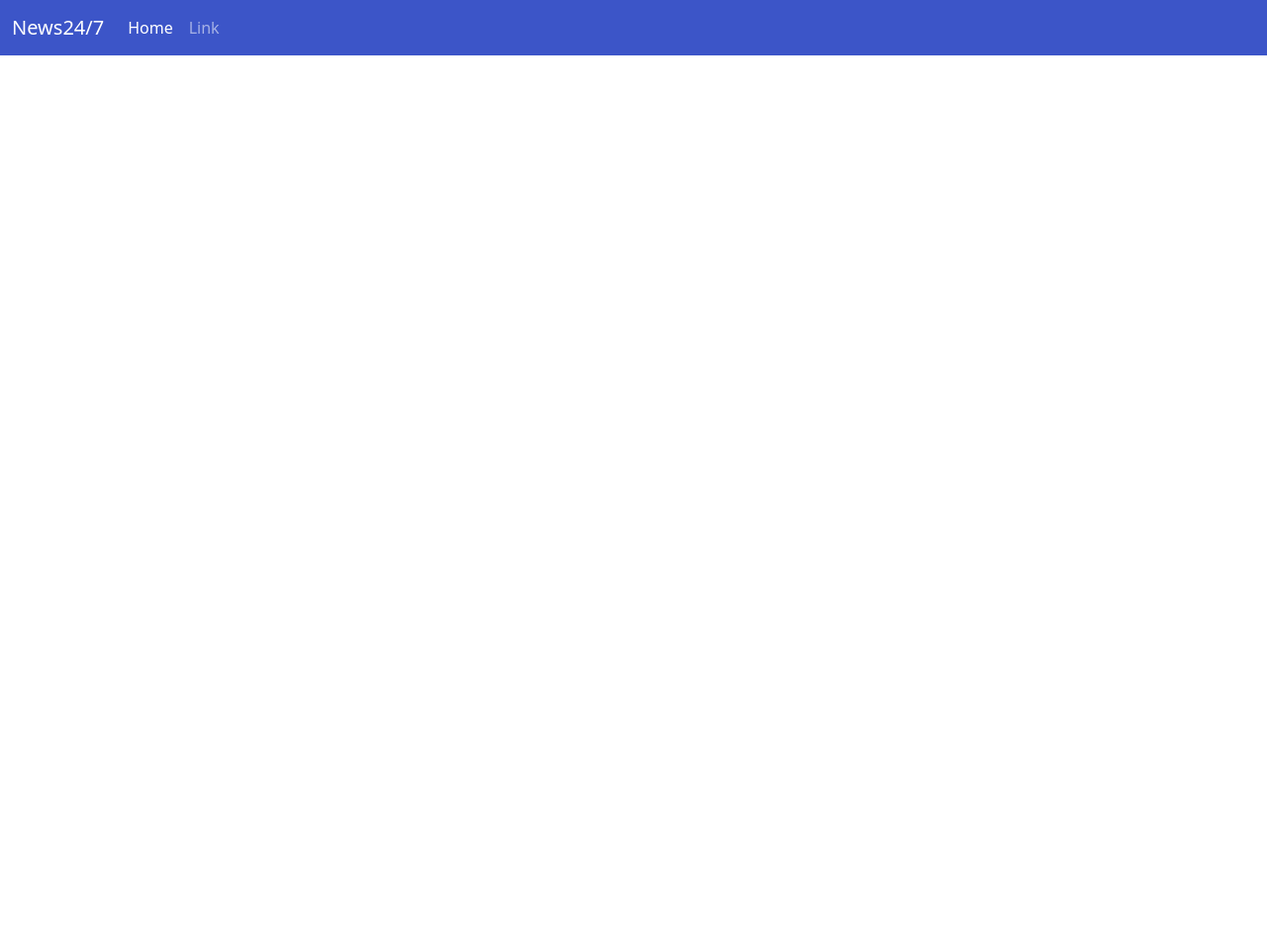
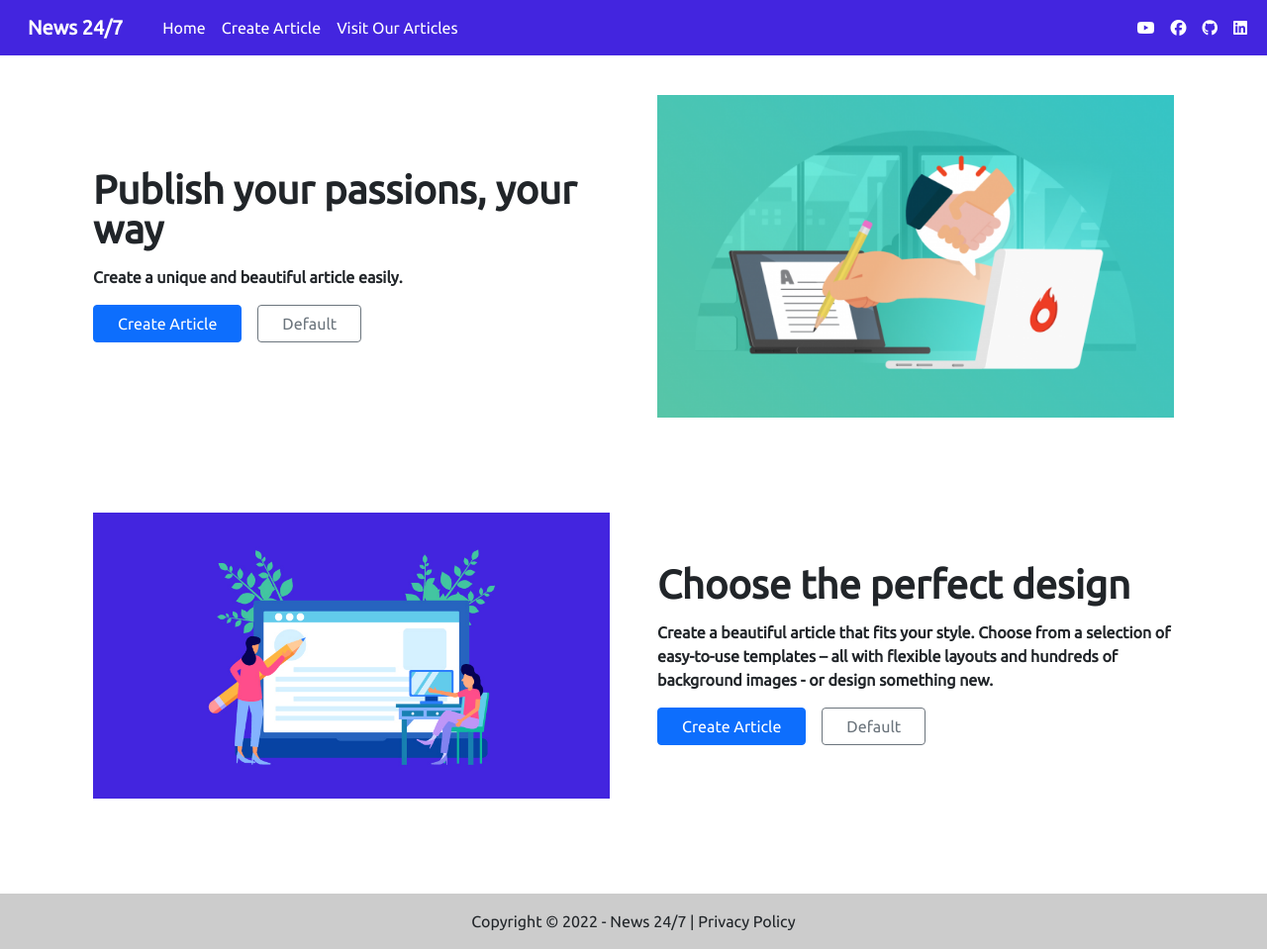
Before and after one commit to ShreyasBhumkar/News_APP, a Django app: page / in a window 1280 px wide. Shown: the whole page at 99% size. Before the commit the page ends 56 px from the top, so only its background shows below. Run offline with Django 4.2, Linux system fonts and the light colour scheme; some libraries are stand-ins or nearby versions.

Commit message:
- New Changes Applied (Home - index,js)   - UI for Home Page is ready   - Created Main Section and Footer   - Woking on Create News functionality

```diff
--- a/news/templates/news/index.html
+++ b/news/templates/news/index.html
@@ -1,20 +1,46 @@
-<!doctype html>
+<!DOCTYPE html>
 <html lang="en">
   <head>
+    {% load static %}
     <!-- Required meta tags -->
-    <meta charset="utf-8">
-    <meta name="viewport" content="width=device-width, initial-scale=1">
+    <meta charset="utf-8" />
+    <meta name="viewport" content="width=device-width, initial-scale=1" />
 
     <!-- Bootstrap CSS -->
-    <link href="https://cdn.jsdelivr.net/npm/bootstrap@5.0.2/dist/css/bootstrap.min.css" rel="stylesheet" integrity="sha384-EVSTQN3/azprG1Anm3QDgpJLIm9Nao0Yz1ztcQTwFspd3yD65VohhpuuCOmLASjC" crossorigin="anonymous">
+    <link
+      href="https://cdn.jsdelivr.net/npm/bootstrap@5.0.2/dist/css/bootstrap.min.css"
+      rel="stylesheet"
+      integrity="sha384-EVSTQN3/azprG1Anm3QDgpJLIm9Nao0Yz1ztcQTwFspd3yD65VohhpuuCOmLASjC"
+      crossorigin="anonymous"
+    />
 
-    <title>Hello, world!</title>
+    <title>Home | News 24/7</title>
+    <link rel="stylesheet" href="{% static 'css/style.css' %}" />
+    <!-- <link rel="stylesheet" href="{% static 'images/ArticleImg.jpg'%}"> -->
+    <link rel="style icon" href="{% static 'images/NewsLogo.png'%}" />
+    <script
+      src="https://kit.fontawesome.com/65931e454e.js"
+      crossorigin="anonymous"
+    ></script>
   </head>
   <body>
-    <nav class="navbar navbar-expand-lg navbar-dark" style="background-color: #3c55c8;">
+    <nav
+      class="navbar navbar-expand-lg navbar-dark d-lg-block fixed-top"
+      style="background-color: #4325df; z-index: 2000"
+    >
       <div class="container-fluid">
-          <a class="navbar-brand" href="/">News24/7</a>
-          <button class="navbar-toggler" type="button" data-bs-toggle="collapse" data-bs-target="#navbarSupportedContent" aria-controls="navbarSupportedContent" aria-expanded="false" aria-label="Toggle navigation">
+        <a class="navbar-brand nav-link" href="/">
+          <strong>News 24/7</strong>
+        </a>
+        <button
+          class="navbar-toggler"
+          type="button"
+          data-bs-toggle="collapse"
+          data-bs-target="#navbarSupportedContent"
+          aria-controls="navbarSupportedContent"
+          aria-expanded="false"
+          aria-label="Toggle navigation"
+        >
           <span class="navbar-toggler-icon"></span>
         </button>
         <div class="collapse navbar-collapse" id="navbarSupportedContent">
@@ -23,12 +49,109 @@
               <a class="nav-link active" aria-current="page" href="#">Home</a>
             </li>
             <li class="nav-item">
-                <a class="nav-link" href="#">Link</a>
+              <a class="nav-link active" aria-current="page" href="#"
+                >Create Article</a
+              >
+            </li>
+            <li class="nav-item">
+              <a class="nav-link active" href="#">Visit Our Articles</a>
+            </li>
+          </ul>
+
+          <ul class="navbar-nav d-flex flex-row">
+            <!-- Icons -->
+            <li class="nav-item me-3 me-lg-0">
+              <a
+                class="nav-link active"
+                href="https://www.youtube.com"
+                rel="nofollow"
+                target="_blank"
+              >
+                <i class="fab fa-youtube"></i>
+              </a>
+            </li>
+            <li class="nav-item me-3 me-lg-0">
+              <a
+                class="nav-link active"
+                href="https://www.facebook.com/mdbootstrap"
+                rel="nofollow"
+                target="_blank"
+              >
+                <i class="fa-brands fa-facebook"></i>
+              </a>
+            </li>
+            <li class="nav-item me-3 me-lg-0">
+              <a
+                class="nav-link active"
+                href="https://github.com/ShreyasBhumkar/News_APP"
+                rel="nofollow"
+                target="_blank"
+              >
+                <i class="fab fa-github"></i>
+              </a>
+            </li>
+            <li class="nav-item me-3 me-lg-0">
+              <a
+                class="nav-link active"
+                href="https://www.linkedin.com/in/shreyas-bhumkar-89b966202/"
+                rel="nofollow"
+                target="_blank"
+              >
+                <i class="fab fa-linkedin"></i>
+              </a>
             </li>
           </ul>
         </div>
       </div>
     </nav>
+
+
+    <!-- <div class="px-4 py-5 my-5 text-center">
+      <h1 class="display-5 fw-bold">Centered hero</h1>
+      <div class="col-lg-6 mx-auto">
+        <p class="lead mb-4">Quickly design and customize responsive mobile-first sites with Bootstrap, the world’s most popular front-end open source toolkit, featuring Sass variables and mixins, responsive grid system, extensive prebuilt components, and powerful JavaScript plugins.</p>
+        <div class="d-grid gap-2 d-sm-flex justify-content-sm-center">
+          <button type="button" class="btn btn-primary btn-lg px-4 gap-3">Primary button</button>
+          <button type="button" class="btn btn-outline-secondary btn-lg px-4">Secondary</button>
+        </div>
+      </div>
+    </div> -->
+
+    <div class="container col-xxl-8 px-4 py-5">
+      <div class="row flex-lg-row-reverse align-items-center g-5 py-5">
+        <div class="col-10 col-sm-8 col-lg-6">
+          <img src="{% static 'images/news1.png' %}" class="d-block mx-lg-auto img-fluid" alt="Bootstrap Themes" width="700" height="500" loading="lazy">
+        </div>
+        <div class="col-lg-6">
+          <h5 class="display-6 fw-bold lh-1 mb-3">Publish your passions, your way</h5>
+          <p class="fw-bold fs-6">Create a unique and beautiful article easily.</p>
+          <div class="d-grid gap-2 d-md-flex justify-content-md-start">
+            <button type="button" class="btn btn-primary px-4 me-md-2">Create Article</button>
+            <button type="button" class="btn btn-outline-secondary px-4">Default</button>
+          </div>
+        </div>
+      </div>
+      <div class="row flex-lg-row-reverse align-items-center g-5 py-5">
+        <div class="col-lg-6">
+          <h5 class="display-6 fw-bold lh-1 mb-3">Choose the perfect design</h5>
+          <p class="fw-bold fs-6">Create a beautiful article that fits your style. Choose from a selection of easy-to-use templates – all with flexible layouts and hundreds of background images - or design something new.</p>
+          <div class="d-grid gap-2 d-md-flex justify-content-md-start">
+            <button type="button" class="btn btn-primary px-4 me-md-2">Create Article</button>
+            <button type="button" class="btn btn-outline-secondary px-4">Default</button>
+          </div>
+        </div>
+        <div class="col-10 col-sm-8 col-lg-6">
+          <img src="{% static 'images/newsImg.jpg' %}" class="d-block mx-lg-auto img-fluid" alt="Bootstrap Themes" width="700" height="500" loading="lazy">
+        </div>
+      </div>
+    </div>
+
+
+    <div class="text-center p-3" style="background-color: rgba(0, 0, 0, 0.2);">
+      Copyright © 2022 -
+      <a class="text-dark" href="/" style="text-decoration: none;">News 24/7</a> | Privacy Policy
+    </div>
+
 
     <!-- Optional JavaScript; choose one of the two! -->
 
```
Also changed, not shown: news/static/images/NewsLogo.png (added), news/static/images/news1.png (added), news/static/images/newsImg.jpg (added). Lines whose indentation alone changed are shown as unchanged.
